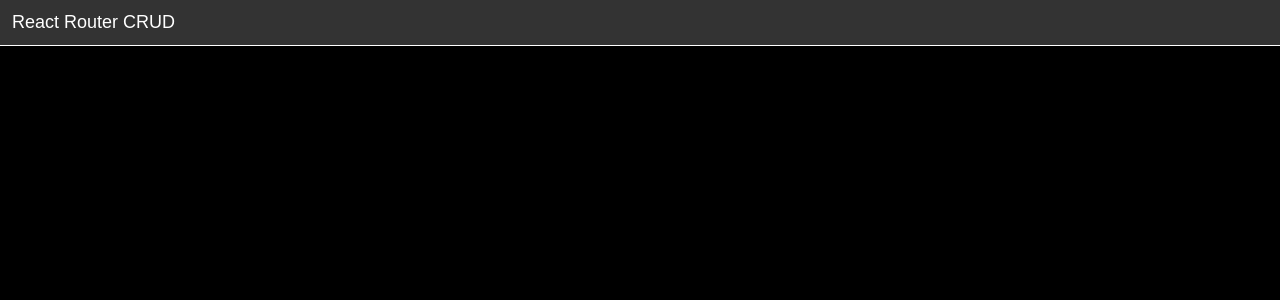
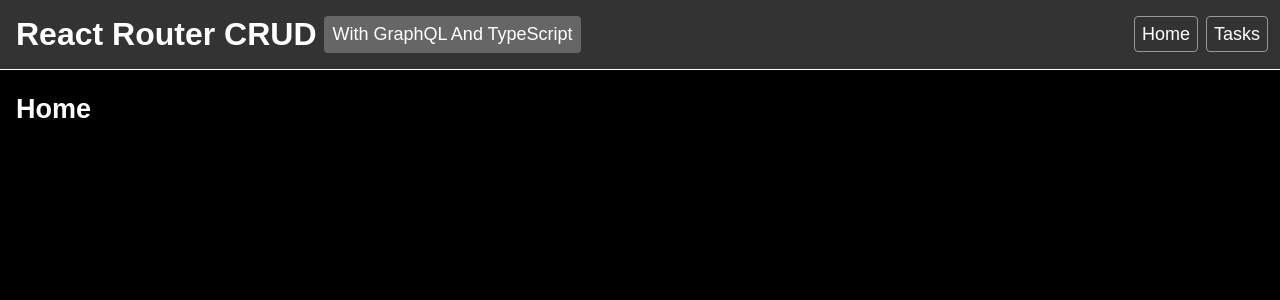
Before and after one commit to jpbarbosa/react-router-ts, a React (Create React App) app: page / in a window 1280 px wide. Shown: the top 300 px of the page. Built offline with nearby package versions, Linux system fonts and the light colour scheme.

Commit message:
Add routes to home and tasks

```diff
--- a/package.json
+++ b/package.json
@@ -12,6 +12,7 @@
     "@types/react-dom": "^17.0.0",
     "react": "^17.0.2",
     "react-dom": "^17.0.2",
+    "react-router-dom": "^5.2.0",
     "react-scripts": "4.0.3",
     "typescript": "^4.1.2",
     "web-vitals": "^1.0.1"
@@ -39,5 +40,8 @@
       "last 1 firefox version",
       "last 1 safari version"
     ]
+  },
+  "devDependencies": {
+    "@types/react-router-dom": "^5.1.7"
   }
 }
--- /dev/null
+++ b/src/components/Header.tsx
@@ -0,0 +1,21 @@
+import React from 'react';
+import { Link } from 'react-router-dom';
+
+export const Header: React.FC = () => {
+  return (
+    <header>
+      <h1>
+        <div className="title">React Router CRUD</div>
+        <div className="subtitle">With GraphQL And TypeScript</div>
+      </h1>
+      <div className="navigation">
+        <Link to="/" className="bt">
+          Home
+        </Link>
+        <Link to="tasks" className="bt">
+          Tasks
+        </Link>
+      </div>
+    </header>
+  );
+};
--- a/src/pages/App.tsx
+++ b/src/pages/App.tsx
@@ -1,9 +1,23 @@
 import React from 'react';
+import { BrowserRouter as Router, Route, Switch } from 'react-router-dom';
+import { Header } from '../components/Header';
+import { TaskIndex } from './tasks';
+import { HomeIndex } from './home';
 
 export const App: React.FC = () => {
   return (
-    <div className="App">
-      <header>React Router CRUD</header>
+    <div>
+      <Router>
+        <Header />
+        <Switch>
+          <Route path="/tasks">
+            <TaskIndex />
+          </Route>
+          <Route path="/">
+            <HomeIndex />
+          </Route>
+        </Switch>
+      </Router>
     </div>
   );
 };
--- /dev/null
+++ b/src/pages/home/index.tsx
@@ -0,0 +1,9 @@
+import React from 'react';
+
+export const HomeIndex: React.FC = () => {
+  return (
+    <div className="content">
+      <h2>Home</h2>
+    </div>
+  );
+};
--- /dev/null
+++ b/src/pages/tasks/index.tsx
@@ -0,0 +1,9 @@
+import React from 'react';
+
+export const TaskIndex: React.FC = () => {
+  return (
+    <div className="content">
+      <h2>Tasks</h2>
+    </div>
+  );
+};
```
Also changed, not shown: 1 other file (tests, documents, lock files or other folders).
